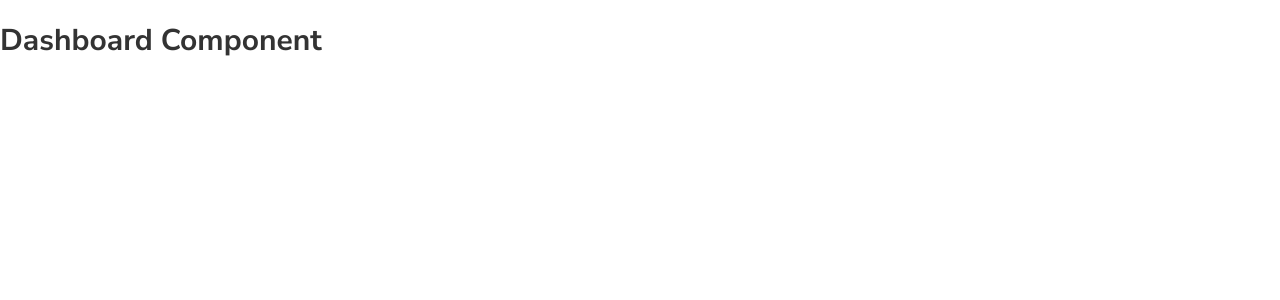
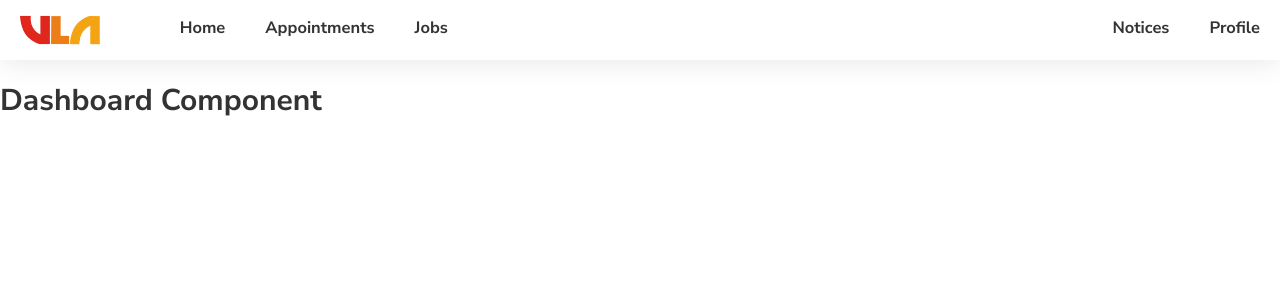
Before and after one commit to bluechiptony/vla-applicant, a React (Create React App) app: page /home in a window 1280 px wide. Shown: the top 300 px of the page. Built offline with nearby package versions, Linux system fonts and the light colour scheme.

Commit message:
navigation bar for dashboard

```diff
--- a/src/components/Authentication/Authentication.jsx
+++ b/src/components/Authentication/Authentication.jsx
@@ -38,14 +38,17 @@ export const Login = () => {
               </div>
               <div className="app-form-row">
                 <button type="submit" className="login-button text-white bg-orange bold uppercase">
+                  <Link to="/home">
+
                   Login
+                  </Link>
                 </button>
               </div>
               <div className="app-form-row">
                 <span className="subtitle">
                   Dont have an account yet?{" "}
                   <Link to="/sign-up">
-                    <span className="bold text-vla">Create and account</span>
+                    <span className="bold text-vla">Create an account</span>
                   </Link>
                 </span>
               </div>
@@ -59,16 +62,99 @@ export const Login = () => {
 };
 
 export const SignUp = () => {
+  const { register, handleSubmit } = useForm();
+
+  const submitForm = (data) => {};
+
   return (
-    <div>
-      <h1>Forgot password</h1>
+    <div className="container-fluid">
+      <div className="row">
+        <div className="col-lg-6 col-sm-6 col-xs-12 full-page-height centered-flex">
+          <div className="col-lg-5 col-sm-10 col-xs-12 center-text">
+            <form onSubmit={handleSubmit(submitForm)}>
+              <div className="app-form-row">
+                <img src={logo} alt="" srcset="" />
+                <span className="login-notice text-vla block">Create your account </span>
+              </div>
+              <div className="app-form-row">
+                <span className="login-notice text-vla">Please fill the form below</span>
+              </div>
+
+              <div className="app-form-row">
+                <input type="text" name="firstName" className="login-input" placeholder="First Name" ref={register({ required: true })} />
+              </div>
+              <div className="app-form-row">
+                <input type="text" name="lastName" className="login-input" placeholder="Last Name" ref={register({ required: true })} />
+              </div>
+              <div className="app-form-row">
+                <input type="text" name="emailAddress" className="login-input" placeholder="Email address" ref={register({ required: true })} />
+              </div>
+              <div className="app-form-row">
+                <input type="text" name="phoneNumber" className="login-input" placeholder="Phone number" ref={register({ required: true })} />
+              </div>
+
+              <div className="app-form-row">
+                <button type="submit" className="login-button text-white bg-orange bold uppercase">
+                  Register
+                </button>
+              </div>
+              <div className="app-form-row">
+                <span className="subtitle">
+                  Dont need an account yet?{" "}
+                  <Link to="/">
+                    <span className="bold text-vla">Click here</span>
+                  </Link>
+                </span>
+              </div>
+            </form>
+          </div>
+        </div>
+        <div className="col-lg-6 col-sm-6 col-xs-12 full-page-height bg-login"></div>
+      </div>
     </div>
-  );
+    )
 };
 export const ForgotPassword = () => {
+  const { register, handleSubmit } = useForm();
+
+  const submitForm = (data) => {};
+
   return (
-    <div>
-      <h1>Forgot password</h1>
+    <div className="container-fluid">
+      <div className="row">
+        <div className="col-lg-6 col-sm-6 col-xs-12 full-page-height centered-flex">
+          <div className="col-lg-5 col-sm-10 col-xs-12 center-text">
+            <form onSubmit={handleSubmit(submitForm)}>
+              <div className="app-form-row">
+                <img src={logo} alt="" srcset="" />
+                <span className="login-notice text-vla block">Recover my account </span>
+              </div>
+              <div className="app-form-row">
+                <span className="login-notice text-vla">Enter your email address to recover your password </span>
+              </div>
+
+              <div className="app-form-row">
+                <input type="text" name="emailAddress" className="login-input" placeholder="Email address" ref={register({ required: true })} />
+              </div>
+
+              <div className="app-form-row">
+                <button type="submit" className="login-button text-white bg-orange bold uppercase">
+                  Login
+                </button>
+              </div>
+              <div className="app-form-row">
+                <span className="subtitle">
+                  Remebered it?{" "}
+                  <Link to="/">
+                    <span className="bold text-vla">Sign back in</span>
+                  </Link>
+                </span>
+              </div>
+            </form>
+          </div>
+        </div>
+        <div className="col-lg-6 col-sm-6 col-xs-12 full-page-height bg-login"></div>
+      </div>
     </div>
   );
 };
--- a/src/components/dashboard/Dashboard.jsx
+++ b/src/components/dashboard/Dashboard.jsx
@@ -1,9 +1,54 @@
 import React from "react";
+import "./dashboard.scss"
+import {Link} from "react-router-dom"
 
+import Logo from "../../assets/images/logomark.png"
 export const Dashboard = () => {
   return (
     <div>
+      <NavigationBar/>
       <h1>Dashboard Component</h1>
     </div>
   );
 };
+
+
+export const NavigationBar = () =>{
+  return(
+    <nav className="navigation-bar">
+      <div className="logo">
+
+      <img src={Logo} height={30} alt="" srcset="" />
+      </div>
+      <ul className = "menu-list">
+        <li className="menu-list-item" >
+          <Link>
+            <span>Home</span>
+          </Link>
+        </li>
+        <li className="menu-list-item">
+          <Link>
+            <span>Appointments</span>
+          </Link>
+        </li>
+        <li className="menu-list-item">
+          <Link>
+            <span>Jobs</span>
+          </Link>
+        </li>
+      </ul>
+      <ul className="action-list">
+        <li className="menu-list-item">
+            <Link>
+              <span>Notices</span>
+            </Link>
+          </li>
+        <li className="menu-list-item">
+            <Link>
+              <span>Profile</span>
+            </Link>
+          </li>
+      </ul>
+    </nav>
+  )
+}
--- /dev/null
+++ b/src/components/dashboard/dashboard.scss
@@ -0,0 +1,35 @@
+@import "../../styles/colors.scss";
+.navigation-bar{
+    height: 60px;
+    line-height: 25px;
+    display: flex;
+    justify-content: space-between;
+    box-sizing: border-box;
+    box-shadow: 0 0 30px 0 #0505051c;
+    li{
+        list-style: none;
+        float: left;
+        padding: 0 20px;
+
+    }
+
+   .logo{
+       display: flex;
+       align-items: center;
+       padding: 0 20px;
+
+   }
+    .menu-list{
+        margin-right: auto;
+    }
+    a{
+        color: #333333;
+        font-weight: bold;
+        font-size: 1.1rem;
+        transition: color 0.3s ease-in-out;
+    }
+    a:hover{
+        color: $appOrange;
+    }
+
+}
```
Also changed, not shown: 1 other file (tests, documents, lock files or other folders).
